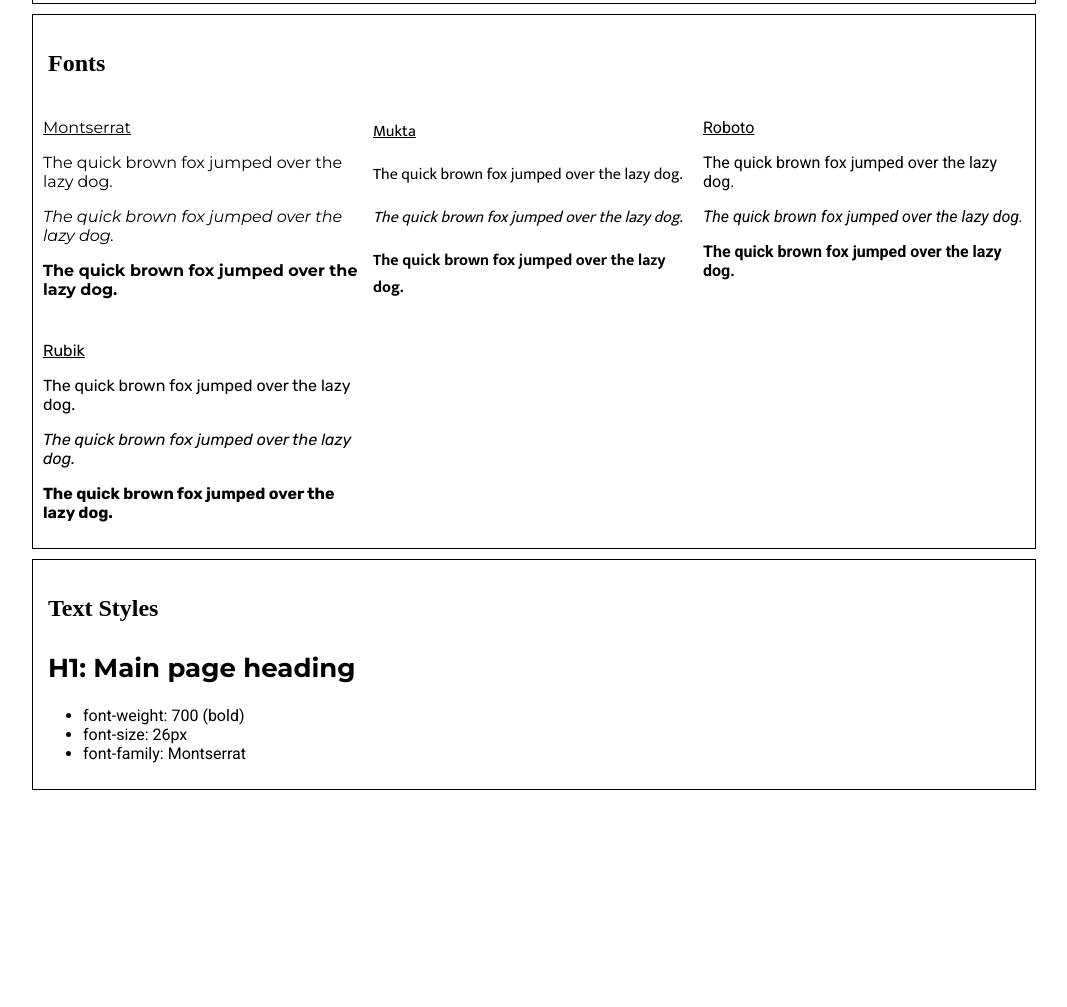
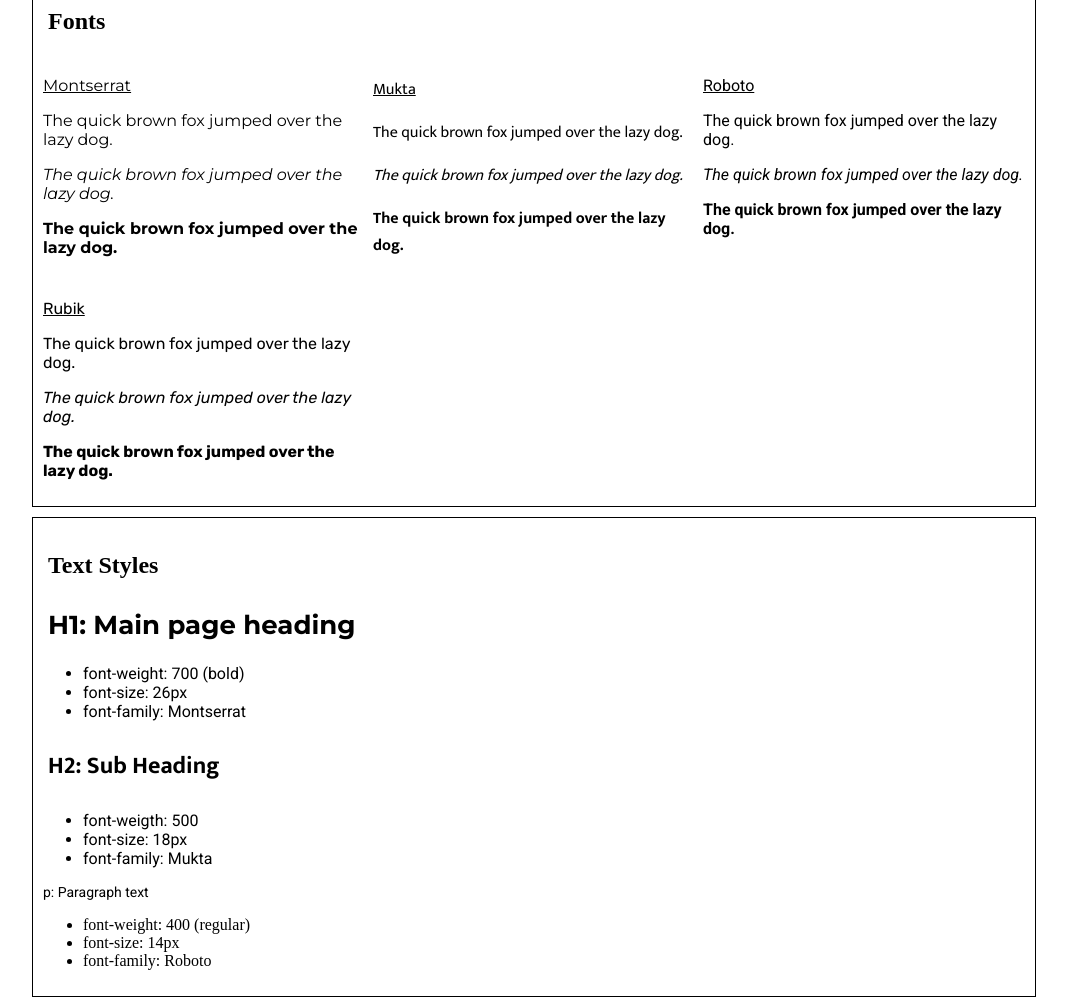
Before and after one commit to garethnoob/Starting, a plain HTML site: page index.html in a window 1280 px wide. Shown: the part 589-1596 px from the top of the page, without its empty margins (106-1173 px from the left). Before the commit the page ends 1389 px from the top, so only its background shows below. Drawn offline with Linux system fonts and the light colour scheme.

Commit message:
add more text styles

```diff
--- a/index.html
+++ b/index.html
@@ -82,6 +82,18 @@
 					<li>font-size: 26px</li>
 					<li>font-family: Montserrat</li>
 				</ul>
+				<h2 class="sub-heading">H2: Sub Heading</h2>
+				<ul class="list">
+					<li>font-weigth: 500</li>
+					<li>font-size: 18px</li>
+					<li>font-family: Mukta</li>
+				</ul>
+				<p class="paragraph">p: Paragraph text</p>
+				<ul>
+					<li>font-weight: 400 (regular)</li>
+					<li>font-size: 14px</li>
+					<li>font-family: Roboto</li>
+				</ul>
 			</div>
 		</div>
 	</body>
--- a/styles.css
+++ b/styles.css
@@ -12,8 +12,7 @@
 */
 
 body {
-	margin: 0 10%;
-	margin-top: 5%;
+	margin: 0% 10%;
 }
 
 h1,
@@ -124,6 +123,17 @@
 	font-size: 26px;
 }
 
-ul {
+.list {
 	font-family: "Roboto";
 }
+
+
+.sub-heading {
+	font-family: "Mukta";
+	font-weight: bold;
+}
+
+.paragraph {
+	font-size: 14px;
+	font-family: "Roboto";
+}
```
